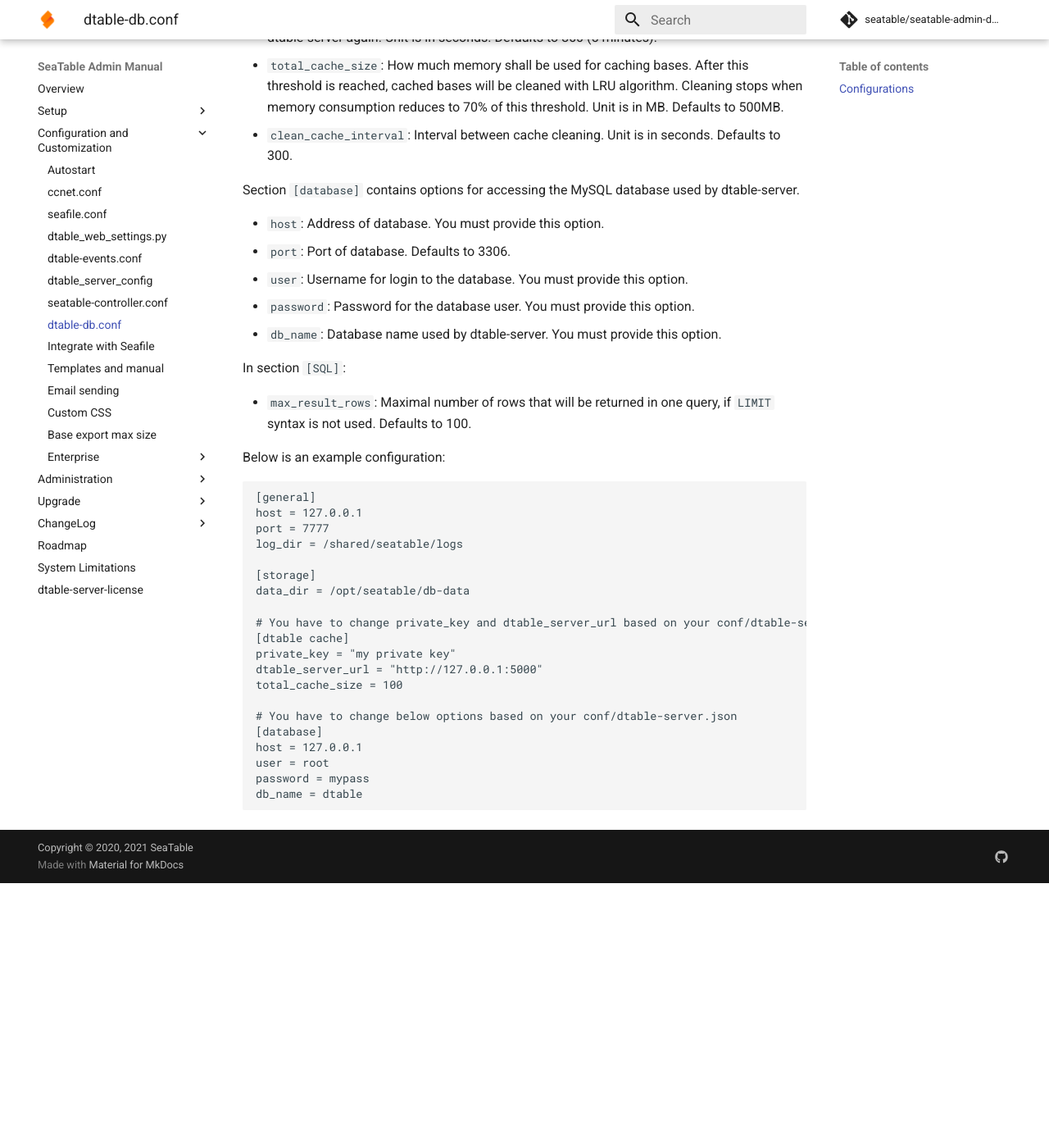
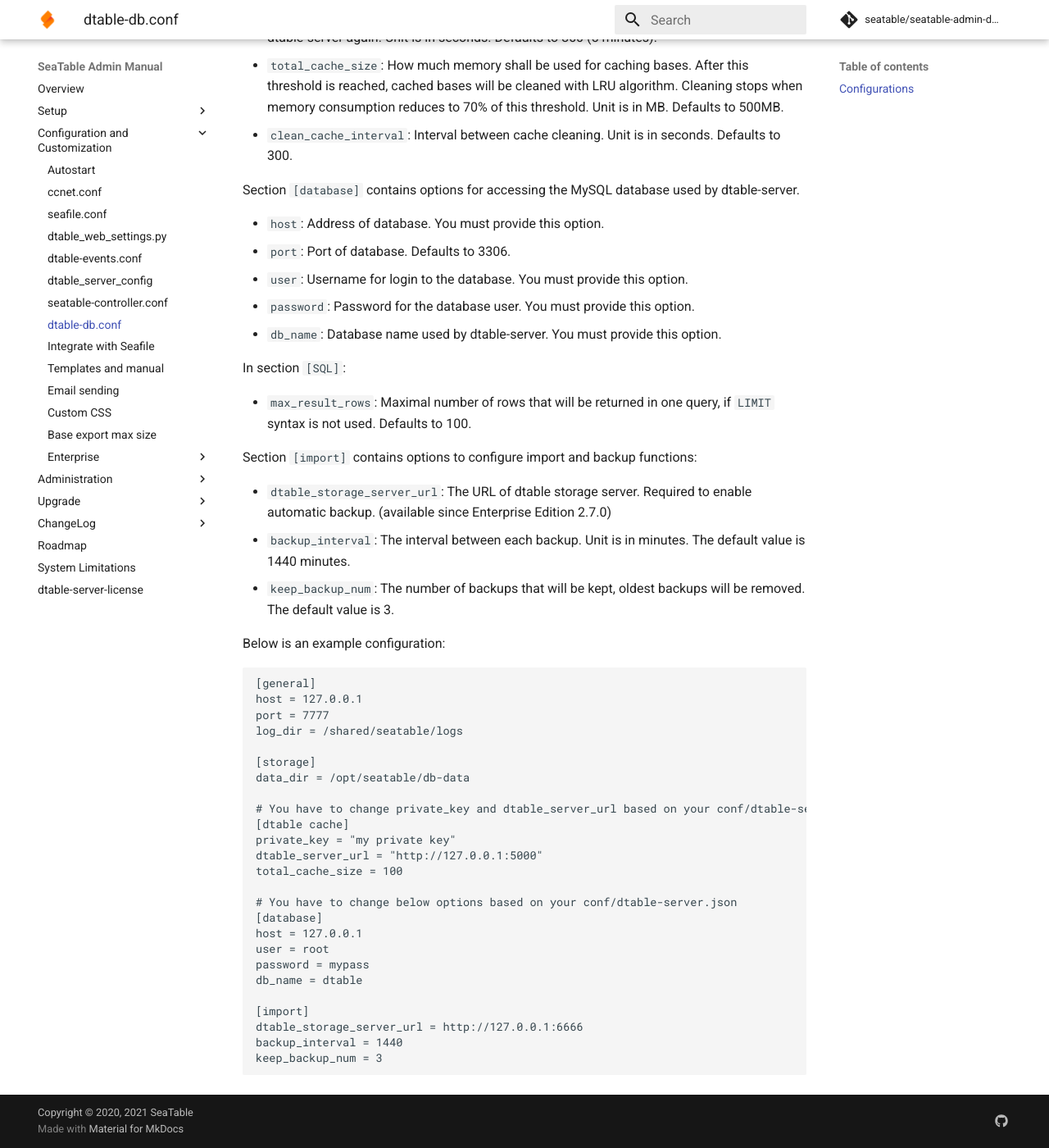
Before and after one commit to seatable/seatable-admin-docs, an MkDocs documentation site: the page built from manual/config/dtable_db_conf.md, in a window 1280 px wide and 1400 px high, scrolled down 834 px. Shown: the whole window at 82% size. Built offline with MkDocs 1.6.1 and Material for MkDocs 9.7.7, drawn with Linux system fonts in a browser that asks for light colours; comment, search, counter and statistics services are not loaded; before the commit the page ends 1911 px from its top, so only the background shows below that.

Commit message:
Update documents for dtable-db backups

````diff
--- a/manual/config/dtable_db_conf.md
+++ b/manual/config/dtable_db_conf.md
@@ -37,6 +37,12 @@
 
 - `max_result_rows`: Maximal number of rows that will be returned in one query, if `LIMIT` syntax is not used. Defaults to 100.
 
+Section `[import]` contains options to configure import and backup functions:
+
+- `dtable_storage_server_url`: The URL of dtable storage server. Required to enable automatic backup. (available since Enterprise Edition 2.7.0)
+- `backup_interval`: The interval between each backup. Unit is in minutes. The default value is 1440 minutes.
+- `keep_backup_num`: The number of backups that will be kept, oldest backups will be removed. The default value is 3.
+
 Below is an example configuration:
 
 ```
@@ -60,4 +66,9 @@
 user = root
 password = mypass
 db_name = dtable
+
+[import]
+dtable_storage_server_url = http://127.0.0.1:6666
+backup_interval = 1440
+keep_backup_num = 3
 ```
````
Also changed, not shown: manual/maintain/backup_recovery.md (+6 -0 lines).
